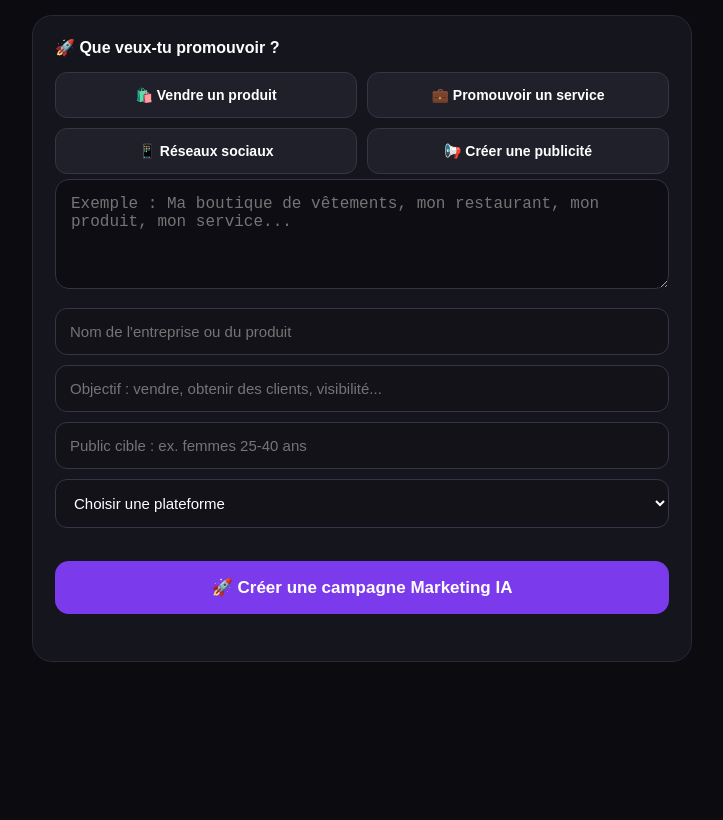
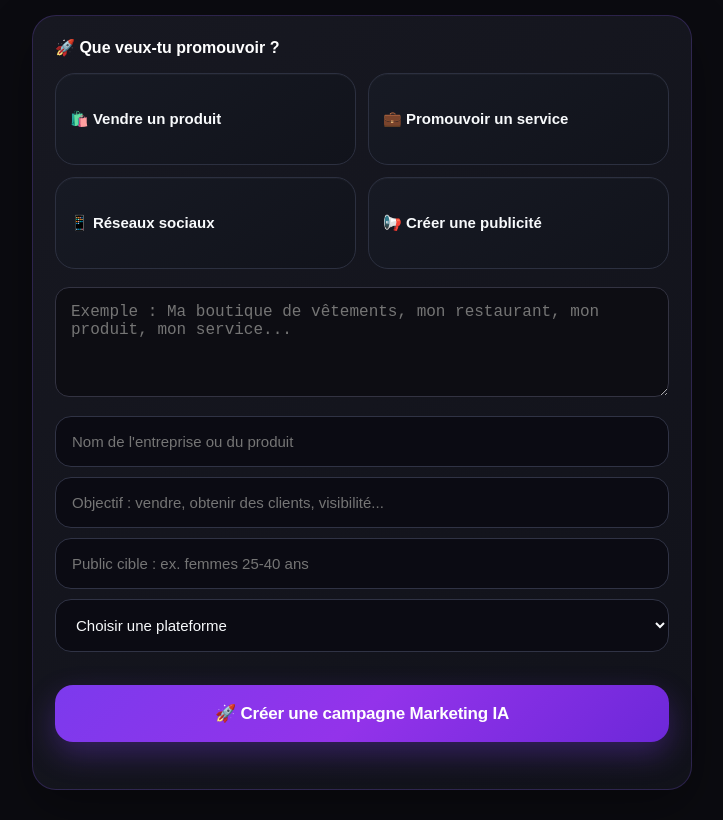
Before and after one commit to mikerivest91-prog/Vira-backend, a website: page public/index.html in a window 1280 px wide. Shown: the part 95-915 px from the top of the page, without its empty margins (278-1001 px from the left). Before the commit the page ends 800 px from the top, so only its background shows below. Drawn offline with Linux system fonts and the light colour scheme.

Commit message:
Ajout VIRA Marketing IA
Updated styles for card and marketing options to enhance UI.

```diff
--- a/public/index.html
+++ b/public/index.html
@@ -47,11 +47,12 @@ letter-spacing: 1.5px;
     }
 
     .card {
-      background: #15151d;
-      border: 1px solid #292936;
-      border-radius: 20px;
-      padding: 22px;
-    }
+  background: linear-gradient(145deg, #171821, #11121a);
+  border: 1px solid rgba(139, 92, 246, 0.22);
+  border-radius: 24px;
+  padding: 22px;
+  box-shadow: 0 18px 50px rgba(0, 0, 0, 0.32);
+}
 
     label {
       display: block;
@@ -88,7 +89,20 @@ letter-spacing: 1.5px;
       font-weight: bold;
       cursor: pointer;
     }
+#scenario {
+  padding: 18px 20px;
+  border-radius: 18px;
+  background: linear-gradient(135deg, #7c3aed 0%, #9333ea 50%, #6d28d9 100%);
+  font-size: 17px;
+  font-weight: 800;
+  letter-spacing: -0.2px;
+  box-shadow: 0 12px 30px rgba(124, 58, 237, 0.32);
+  transition: transform 0.18s ease, box-shadow 0.18s ease;
+}
 
+#scenario:active {
+  transform: scale(0.98);
+}
     button:disabled {
       opacity: 0.6;
     }
@@ -124,29 +138,49 @@ letter-spacing: 1.5px;
     }
     .marketing-options {
   display: grid;
-  grid-template-columns: 1fr 1fr;
-  gap: 10px;
-  margin: 15px 0 5px;
+  grid-template-columns: repeat(2, minmax(0, 1fr));
+  gap: 12px;
+  margin: 16px 0 18px;
 }
 
 .marketing-choice {
-  margin-top: 0;
-  padding: 14px 10px;
-  background: #20202b;
-  border: 1px solid #353548;
-  border-radius: 12px;
-  font-size: 14px;
+  width: 100%;
+  min-height: 92px;
+  margin: 0;
+  padding: 16px 14px;
+  display: flex;
+  align-items: center;
+  justify-content: flex-start;
+  text-align: left;
+  border-radius: 20px;
+  border: 1px solid #2c3040;
+  background: linear-gradient(145deg, #171a24, #11131b);
+  color: #f8fafc;
+  font-size: 15px;
+  font-weight: 800;
+  line-height: 1.25;
+  box-shadow: inset 0 1px 0 rgba(255,255,255,.03);
+  transition: transform .18s ease, border-color .18s ease,
+              background .18s ease, box-shadow .18s ease;
 }
 
 .marketing-choice:hover {
-  background: #2b2b3a;
+  transform: translateY(-2px);
+  border-color: rgba(139,92,246,.55);
+  box-shadow: 0 10px 24px rgba(0,0,0,.24);
+}
+
+.marketing-choice.active {
   border-color: #8b5cf6;
+  background: linear-gradient(
+    135deg,
+    rgba(124,58,237,.95),
+    rgba(79,70,229,.92)
+  );
+  box-shadow:
+    0 12px 28px rgba(124,58,237,.28),
+    inset 0 1px 0 rgba(255,255,255,.16);
 }
-  .marketing-choice.active {
-  background: #7c3aed;
-  border-color: #a78bfa;
-  color: white;
-  }
     .campaign-result {
   margin-top: 20px;
   text-align: left;
@@ -228,20 +262,22 @@ letter-spacing: 1.5px;
 .campaign-details input,
 .campaign-details select {
   width: 100%;
-  padding: 14px;
-  background: #121218;
-  border: 1px solid #353548;
-  border-radius: 12px;
-  color: white;
+  padding: 16px;
+  background: rgba(10, 11, 18, 0.9);
+  border: 1px solid #303345;
+  border-radius: 16px;
+  color: #f8fafc;
   font-size: 15px;
   box-sizing: border-box;
+  transition: border-color 0.18s ease, box-shadow 0.18s ease;
 }
-
 .campaign-details input:focus,
 .campaign-details select:focus {
   outline: none;
   border-color: #8b5cf6;
-}  </style>
+  box-shadow: 0 0 0 3px rgba(139, 92, 246, 0.14);
+}
+  </style>
 </head>
 
 <body>
```
